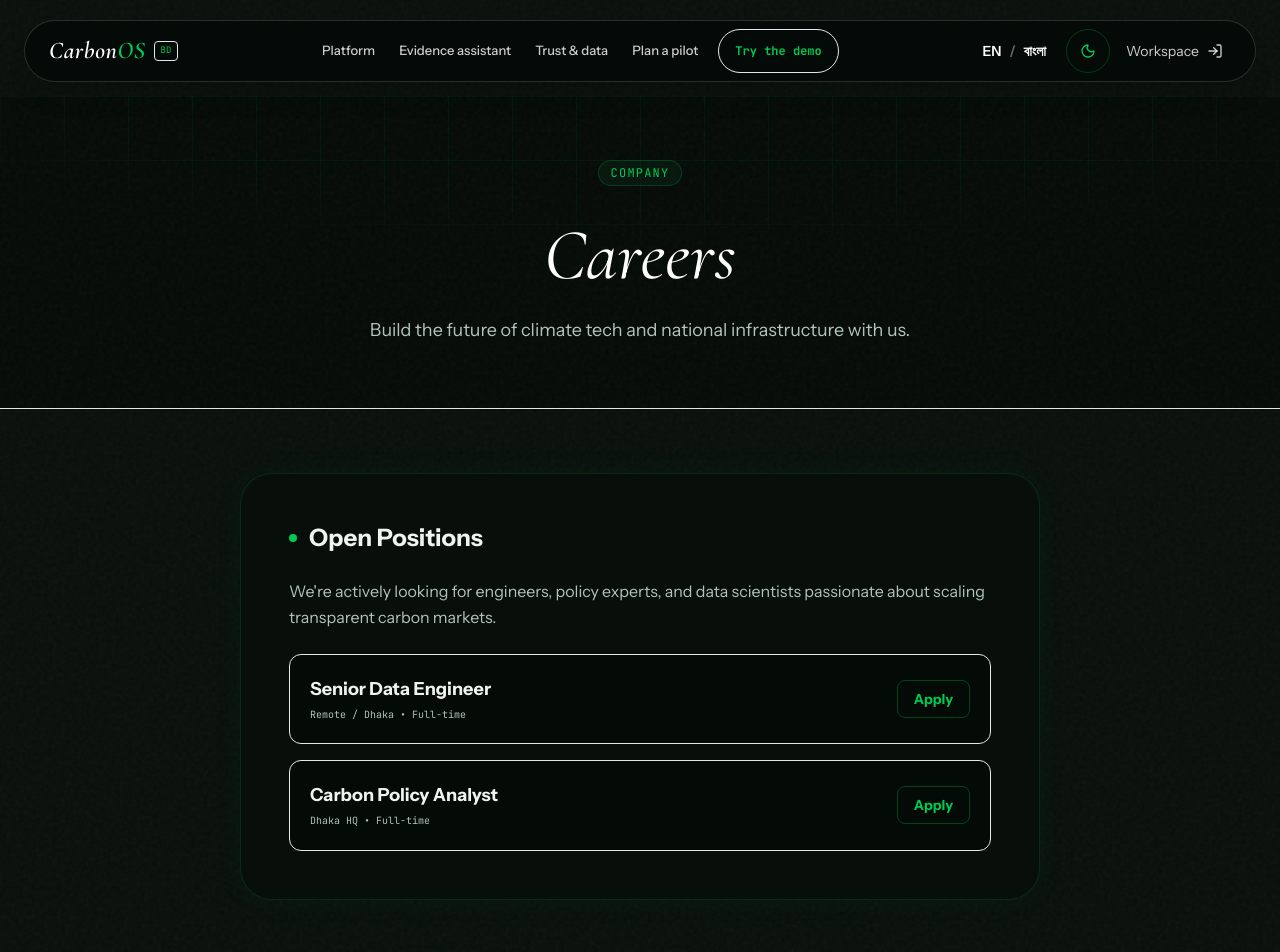
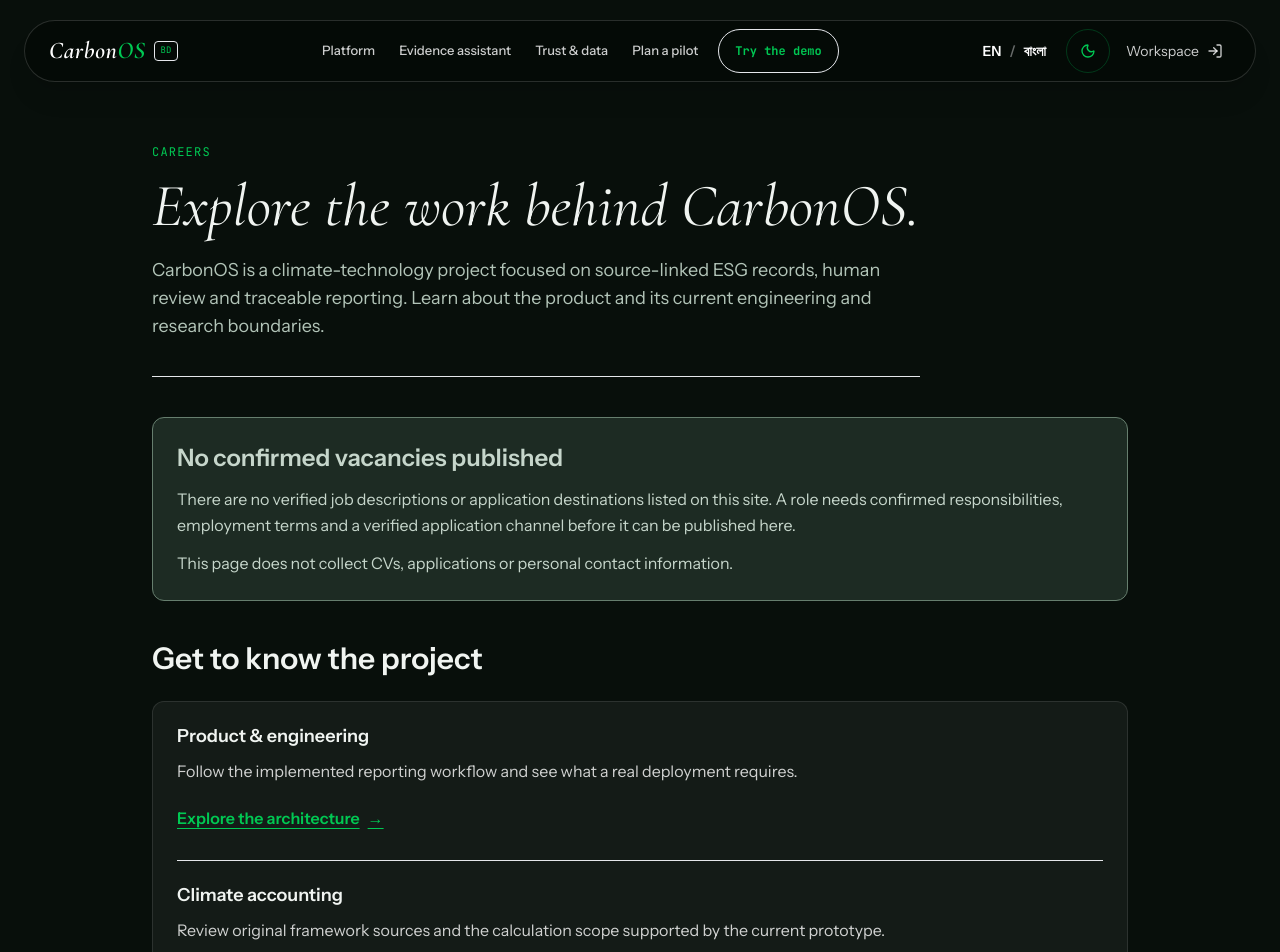
Before and after one commit to akramrafid/CarbonOS, a React (Vite) app: page /company/careers in a window 1280 px wide. Shown: the top 952 px of the page. Built offline with nearby package versions, Linux system fonts and the light colour scheme.

Commit message:
fix(site): replace unverified job listings with honest careers state

```diff
--- a/src/App.jsx
+++ b/src/App.jsx
@@ -65,8 +65,9 @@ function PageMetadata() {
   const { pathname } = useLocation();
   useEffect(() => {
     const titles = { '/how-it-works': 'How it works', '/company/trust': 'Trust & data', '/company/about': 'About',
-      '/company/privacy': 'Prototype data use', '/company/terms': 'Prototype service status', '/technology': 'Technology & deployment', '/company/framework-docs': 'Standards & scope', '/company/api-docs': 'Developer guide', '/platform/esg': 'ESG workspace' };
+      '/company/privacy': 'Prototype data use', '/company/terms': 'Prototype service status', '/technology': 'Technology & deployment', '/company/framework-docs': 'Standards & scope', '/company/api-docs': 'Developer guide', '/company/careers': 'Careers', '/platform/esg': 'ESG workspace' };
     const descriptions = {
+      '/company/careers': 'Explore the CarbonOS project and its current hiring status. No confirmed vacancies or application collection are published on this site.',
       '/company/api-docs': 'Explore the implemented CarbonOS ESG endpoints, organization permissions, evidence query example and integration boundaries.',
       '/company/framework-docs': 'Read original reporting framework sources and the explicit Scope 1, Scope 2, research and regulatory limits of the CarbonOS prototype.',
       '/technology': 'Explore the CarbonOS evidence, review, calculation and reporting workflow, research boundaries and requirements for a business pilot.',
--- a/src/components/Footer.jsx
+++ b/src/components/Footer.jsx
@@ -10,11 +10,11 @@ export default function Footer() {
       <div className="grid gap-8 py-10 sm:grid-cols-2 lg:grid-cols-[1.2fr_1fr_1fr]">
         <div><Link to="/#hero" className="font-serif text-3xl font-semibold text-registry">Carbon<span className="text-emerald">OS</span></Link><p className="mt-3 max-w-xs text-sm leading-relaxed text-mist">Evidence-led factory ESG reporting for Bangladesh. A working prototype, evaluated with synthetic examples.</p></div>
         <nav aria-label="Product links" className="flex flex-col items-start gap-1 text-sm text-registry [&_a]:inline-flex [&_a]:min-h-[44px] [&_a]:items-center"><span className="font-mono text-xs text-mist">Product</span><Link to="/how-it-works">How it works</Link><Link to="/technology">Technology & deployment</Link><Link to="/company/api-docs">Developer guide</Link><Link to="/platform/esg">ESG workspace</Link><Link to="/platform/esg?view=evidence">Evidence assistant</Link><Link to="/#pricing">Plan a pilot</Link></nav>
-        <nav aria-label="Project and data links" className="flex flex-col items-start gap-1 text-sm text-registry [&_a]:inline-flex [&_a]:min-h-[44px] [&_a]:items-center"><span className="font-mono text-xs text-mist">Project & data</span><Link to="/company/about">About CarbonOS</Link><Link to="/company/trust">Trust & data</Link><Link to="/company/framework-docs">Standards & scope</Link><Link to="/company/privacy">Data-use notice</Link><Link to="/company/terms">Prototype service status</Link></nav>
+        <nav aria-label="Project and data links" className="flex flex-col items-start gap-1 text-sm text-registry [&_a]:inline-flex [&_a]:min-h-[44px] [&_a]:items-center"><span className="font-mono text-xs text-mist">Project & data</span><Link to="/company/about">About CarbonOS</Link><Link to="/company/careers">Careers</Link><Link to="/company/trust">Trust & data</Link><Link to="/company/framework-docs">Standards & scope</Link><Link to="/company/privacy">Data-use notice</Link><Link to="/company/terms">Prototype service status</Link></nav>
       </div>
       <details className="border-t border-mist/20 py-4 text-sm text-mist"><summary className="min-h-[44px] cursor-pointer py-3 font-semibold text-registry">Additional prototypes and research routes</summary><p className="max-w-3xl pb-4 text-xs leading-relaxed">These routes explore separate concepts. Claims, model accuracy, field performance, integrations, and transactions on legacy interfaces require independent validation.</p><div className="grid grid-cols-1 gap-3 pb-4 sm:grid-cols-3">{[
         ['Crop diagnosis', '/farmers-ai'], ['Carbon monitoring', '/carbon-monitoring'], ['Illustrative dashboard', '/platform/saas-dashboard'], ['Project onboarding', '/platform/project-onboarding'], ['MRV dashboard', '/platform/mrv-dashboard'], ['Registry concept', '/platform/carbon-registry'], ['Verification workflow', '/platform/verification-workflow'], ['Marketplace concept', '/platform/marketplace'], ['AI detection', '/platform/ai-detection'],
-        ['Solar irrigation', '/sectors/solar-irrigation'], ['Rice methane', '/sectors/rice-methane'], ['Cookstoves', '/sectors/clean-cookstoves'], ['Waste-to-energy', '/sectors/waste-to-energy'], ['Mangroves', '/sectors/mangrove-carbon'], ['Brick kilns', '/sectors/brick-kilns'], ['Careers', '/company/careers'],
+        ['Solar irrigation', '/sectors/solar-irrigation'], ['Rice methane', '/sectors/rice-methane'], ['Cookstoves', '/sectors/clean-cookstoves'], ['Waste-to-energy', '/sectors/waste-to-energy'], ['Mangroves', '/sectors/mangrove-carbon'], ['Brick kilns', '/sectors/brick-kilns'],
       ].map(([label, url]) => <Link key={url} to={url} className="inline-flex min-h-[44px] items-center">{label}</Link>)}</div></details>
       <p className="border-t border-mist/20 pt-5 font-mono text-xs text-mist">CarbonOS · Bangladesh · Prototype demonstration</p>
     </div>
--- a/src/pages/company/Careers.jsx
+++ b/src/pages/company/Careers.jsx
@@ -1,45 +1,25 @@
-import React from 'react';
+import { Link } from 'react-router-dom';
+import CompanyPage from '../../components/CompanyPage';
 
-const Careers = () => {
-  return (
-    <div className="pt-24 pb-16 min-h-[80vh] flex flex-col items-center noise-overlay">
-      <div className="w-full bg-[#040A06] border-b border-emerald/10 py-16 px-6 lg:px-12 relative overflow-hidden flex flex-col items-center justify-center text-center">
-        <div className="absolute inset-0 bg-[linear-gradient(to_right,#00C85311_1px,transparent_1px),linear-gradient(to_bottom,#00C85311_1px,transparent_1px)] bg-[size:4rem_4rem] [mask-image:radial-gradient(ellipse_60%_50%_at_50%_0%,#000_70%,transparent_100%)] pointer-events-none"></div>
-        <span className="font-mono text-xs text-emerald tracking-widest px-3 py-1 bg-[#0D2B1A]/40 border border-[#00C853]/20 rounded-full mb-6 inline-block z-10">COMPANY</span>
-        <h1 className="serif-drama text-[56px] lg:text-[72px] text-white leading-tight mb-4 z-10">Careers</h1>
-        <p className="font-sans text-lg text-mist max-w-2xl z-10">Build the future of climate tech and national infrastructure with us.</p>
-      </div>
+export default function Careers() {
+  return <CompanyPage
+    label="Careers"
+    title="Explore the work behind CarbonOS."
+    intro="CarbonOS is a climate-technology project focused on source-linked ESG records, human review and traceable reporting. Learn about the product and its current engineering and research boundaries."
+  >
+    <section aria-labelledby="careers-status" className="rounded-xl border border-[var(--state-neutral-border)] bg-[var(--state-neutral-bg)] p-5 text-[var(--state-neutral-text)] sm:p-6">
+      <h2 id="careers-status" className="text-2xl font-semibold">No confirmed vacancies published</h2>
+      <p className="mt-3">There are no verified job descriptions or application destinations listed on this site. A role needs confirmed responsibilities, employment terms and a verified application channel before it can be published here.</p>
+      <p className="mt-3">This page does not collect CVs, applications or personal contact information.</p>
+    </section>
 
-      <div className="max-w-4xl w-full mx-auto px-6 lg:px-12 mt-16 relative z-10">
-        <div className="bg-[#080F0B] registry-border p-8 md:p-12 rounded-[2rem] shadow-[0_0_30px_rgba(0,200,83,0.05)]">
-          <h2 className="font-sans font-bold text-2xl text-registry mb-6 flex items-center">
-            <span className="w-2 h-2 rounded-full bg-emerald mr-3"></span>
-            Open Positions
-          </h2>
-          <div className="space-y-6 font-sans text-mist text-base leading-relaxed">
-            <p>We're actively looking for engineers, policy experts, and data scientists passionate about scaling transparent carbon markets.</p>
-
-            <div className="mt-6 flex flex-col space-y-4">
-              <div className="p-5 bg-[#040A06] border border-emerald/10 rounded-xl flex justify-between items-center">
-                <div>
-                  <div className="font-sans font-bold text-registry text-lg">Senior Data Engineer</div>
-                  <div className="font-mono text-[10px] text-mist mt-1">Remote / Dhaka • Full-time</div>
-                </div>
-                <button className="ghost-btn font-sans font-bold text-sm px-4 py-2 rounded-lg">Apply</button>
-              </div>
-              <div className="p-5 bg-[#040A06] border border-emerald/10 rounded-xl flex justify-between items-center">
-                <div>
-                  <div className="font-sans font-bold text-registry text-lg">Carbon Policy Analyst</div>
-                  <div className="font-mono text-[10px] text-mist mt-1">Dhaka HQ • Full-time</div>
-                </div>
-                <button className="ghost-btn font-sans font-bold text-sm px-4 py-2 rounded-lg">Apply</button>
-              </div>
-            </div>
-          </div>
-        </div>
-      </div>
-    </div>
-  );
-};
-
-export default Careers;
+    <section aria-labelledby="careers-project">
+      <h2 id="careers-project" className="text-2xl font-semibold text-registry sm:text-3xl">Get to know the project</h2>
+      <ul className="mt-6 divide-y divide-mist/25 rounded-xl border border-[var(--color-card-border)] bg-[var(--color-card-bg)] px-5 sm:px-6">
+        <li className="py-5"><h3 className="text-lg font-semibold text-registry">Product & engineering</h3><p className="mt-2 text-[var(--color-text-secondary)]">Follow the implemented reporting workflow and see what a real deployment requires.</p><Link to="/technology" className="mt-3 inline-flex min-h-[44px] items-center font-semibold text-emerald underline underline-offset-4">Explore the architecture <span aria-hidden="true" className="ml-2">→</span></Link></li>
+        <li className="py-5"><h3 className="text-lg font-semibold text-registry">Climate accounting</h3><p className="mt-2 text-[var(--color-text-secondary)]">Review original framework sources and the calculation scope supported by the current prototype.</p><Link to="/company/framework-docs" className="mt-3 inline-flex min-h-[44px] items-center font-semibold text-emerald underline underline-offset-4">Review standards & scope <span aria-hidden="true" className="ml-2">→</span></Link></li>
+        <li className="py-5"><h3 className="text-lg font-semibold text-registry">Evidence & integration</h3><p className="mt-2 text-[var(--color-text-secondary)]">Inspect the actual API contract, authorization boundaries and a working evidence-query example.</p><Link to="/company/api-docs" className="mt-3 inline-flex min-h-[44px] items-center font-semibold text-emerald underline underline-offset-4">Read the developer guide <span aria-hidden="true" className="ml-2">→</span></Link></li>
+      </ul>
+    </section>
+  </CompanyPage>;
+}
```
Also changed, not shown: 11 other files (tests, documents, lock files or other folders).
